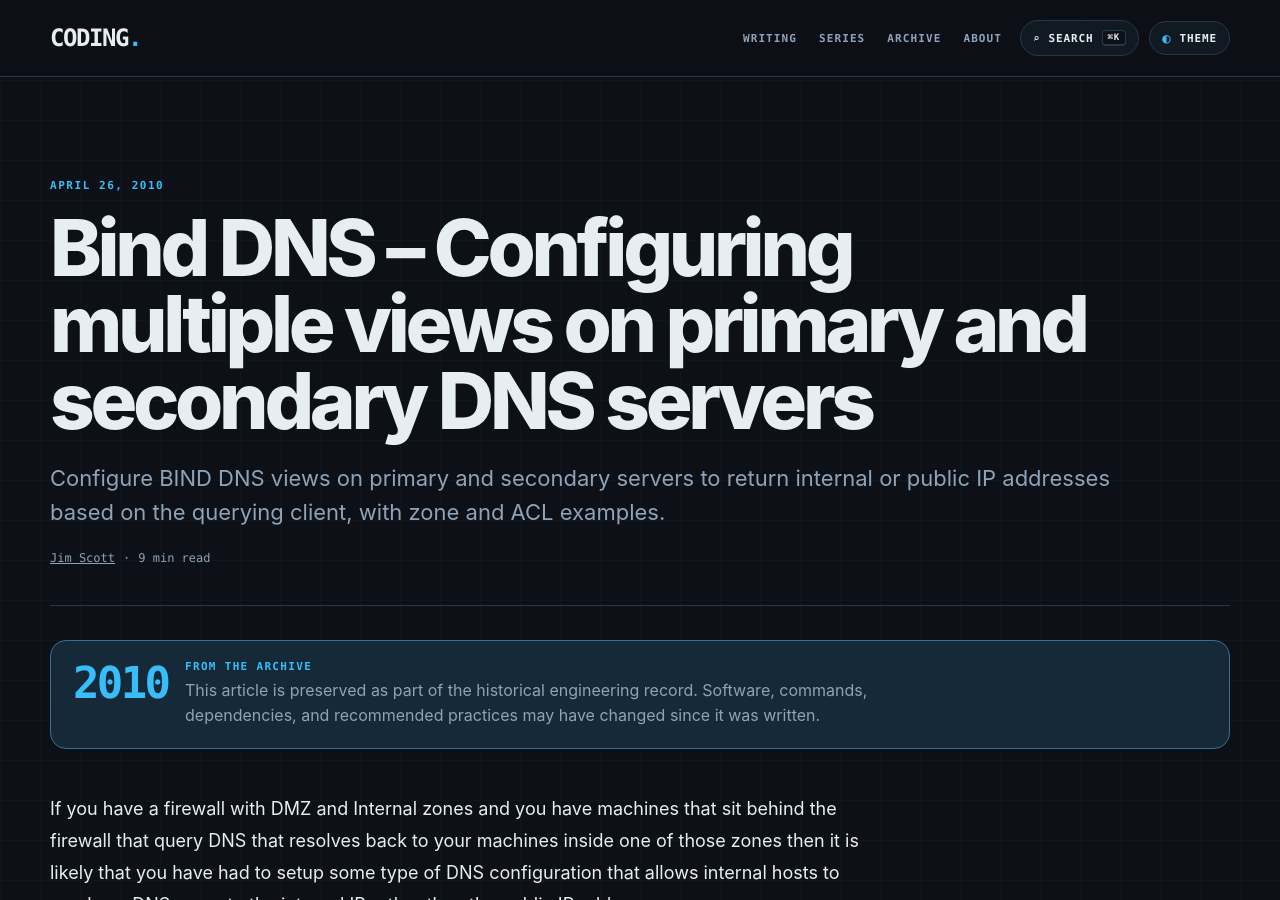
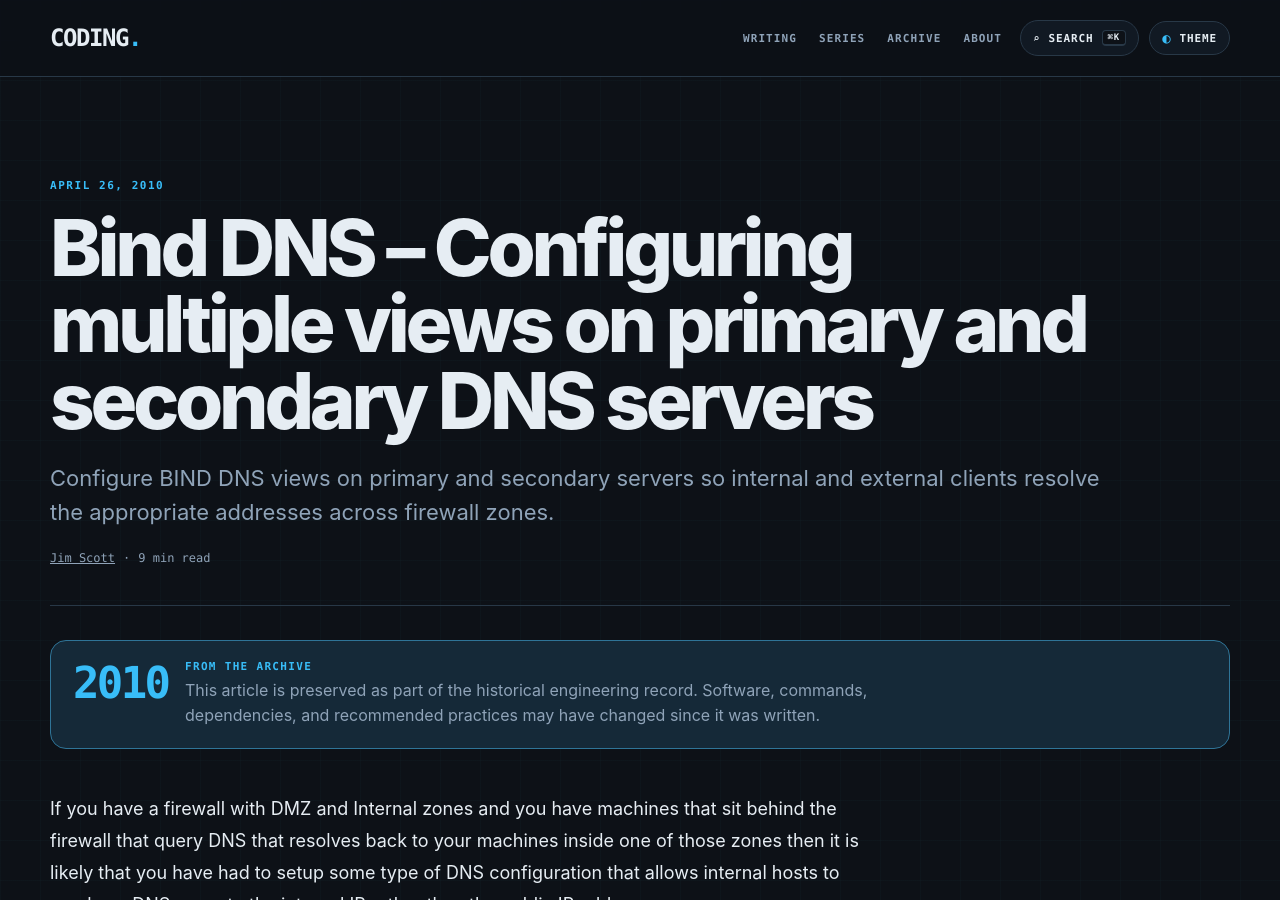
Before and after one commit to infoconex/coding-blog, a Jekyll site: the page built from post/2010/04/26/Bind-DNS-e28093-Configuring-multiple-views-on-primary-and-secondary-DNS-servers/index.md, in a window 1280 px wide and 900 px high. Built offline with Jekyll 4.4.1, drawn with Linux system fonts in a browser that asks for light colours.

Commit message:
SEO: improve page meta description

```diff
--- a/post/2010/04/26/Bind-DNS-e28093-Configuring-multiple-views-on-primary-and-secondary-DNS-servers/index.md
+++ b/post/2010/04/26/Bind-DNS-e28093-Configuring-multiple-views-on-primary-and-secondary-DNS-servers/index.md
@@ -2,7 +2,7 @@
 
 title: "Bind DNS – Configuring multiple views on primary and secondary DNS servers"
 date: "2010-04-26"
-description: "Configure BIND DNS views on primary and secondary servers to return internal or public IP addresses based on the querying client, with zone and ACL examples."
+description: "Configure BIND DNS views on primary and secondary servers so internal and external clients resolve the appropriate addresses across firewall zones."
 tags: []
 slug: "bind-dns-configuring-multiple-views-on-primary-and-secondary-dns-servers"
 author: "Jim Scott"
```
